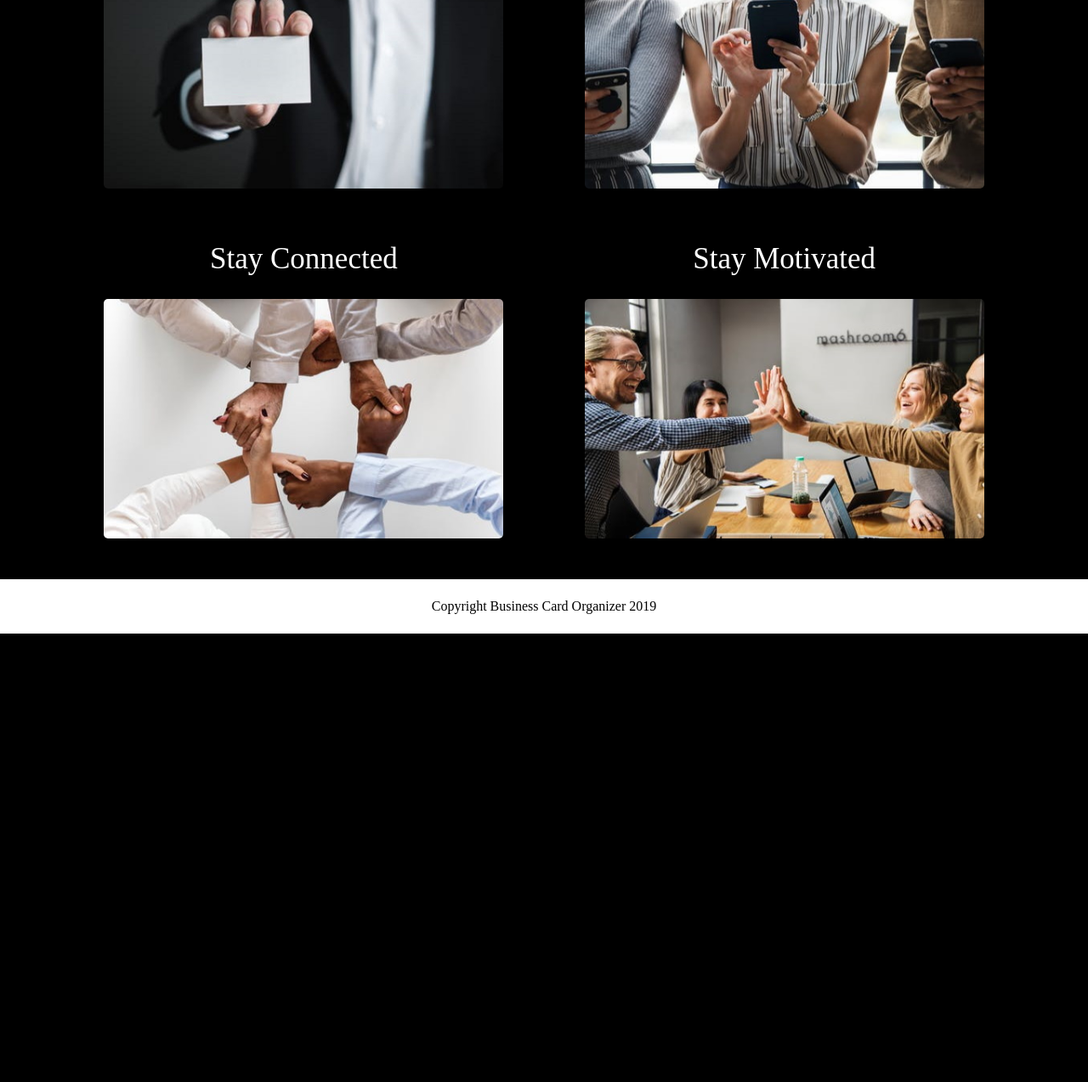
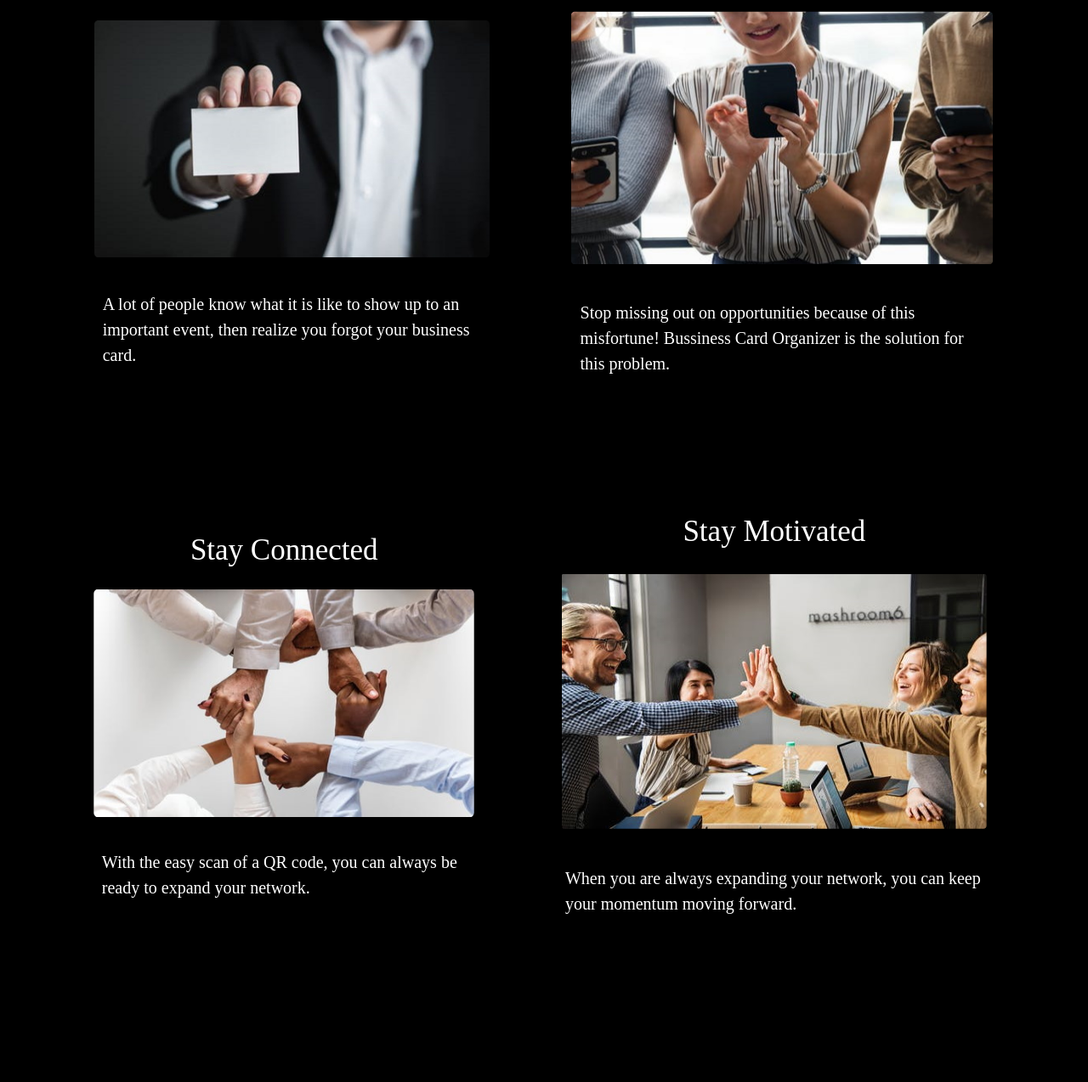
Before and after one commit to business-card-organizer-app/Taran-UI, a plain HTML site: page index.html in a window 1280 px wide. Shown: the part 752-2026 px from the top of the page at 85% size. Before the commit the page ends 1498 px from the top, so only its background shows below. Drawn offline with Linux system fonts and the light colour scheme.

Commit message:
added business info, and simplified the mock up

```diff
--- a/index.html
+++ b/index.html
@@ -33,22 +33,18 @@
       </div>
       <div class="card-pair-1">
         <div class="card1">
-          <div>
           <h3>Out With The Old</h3>
-          </div>
-          <div class="img">
           <img src="img/blankbusinesscard.jpeg" alt="Man holding a blank
             business card">
-          </div>
+          <p class="img-desc">A lot of people know what it is like to show up to
+            an important event, then realize you forgot your business card.</p>
         </div>
         <div class="card2">
-          <div>
           <h3>In With The New</h3>
-          </div>
-          <div class="img">
           <img src="img/grouponphones.jpeg" alt="Group of people using cell
             phones">
-          </div>
+          <p class="img-desc">Stop missing out on opportunities because of this
+            misfortune! Bussiness Card Organizer is the solution for this problem.</p>
         </div>
       </div>
       <div class="card-pair-2">
@@ -56,10 +52,15 @@
           <h3>Stay Connected</h3>
           <img src="img/multihandshake.jpeg" alt="Multiple people connecting
             their hands">
+          <p class="img-desc">With the easy scan of a QR code, you can always
+             be ready to expand your network.</p>
         </div>
         <div class="card4">
           <h3>Stay Motivated</h3>
           <img src="img/happypeople.jpeg" alt="A group of smiling people">
+          <p class="img-desc">When you are always expanding your network, you can
+            keep your momentum moving forward.
+          </p>
         </div>
       </div>
       <footer class="footer">
--- a/less/footer.less
+++ b/less/footer.less
@@ -1,7 +1,6 @@
 .footer {
   width: 100%;
   background: white;
-
   p {
     color: black;
     text-align: center;
--- a/less/home-page.less
+++ b/less/home-page.less
@@ -40,7 +40,7 @@ header {
 
   .top-content {
     text-align: center;
-    margin-bottom: 5%;
+    margin-bottom: 10%;
 
     @media @phone {
       width: 100%;
@@ -61,13 +61,17 @@ header {
     .flexDisplay(row, center);
     width: 85%;
     margin: 0 auto;
+    margin-bottom: 10%;
+
+    .img-desc {
+      margin: 5%;
+    }
 
     .card1 {
       .flexDisplay(column, center);
       margin: 0 auto;
       width: 500px;
       height: 400px;
-
       img {
         border-radius: 10px;
         width: 500px;
@@ -95,7 +99,6 @@ header {
         margin-right: 3%;
         width: auto;
         height: auto;
-        margin-bottom: 3%;
       }
     }
 
@@ -132,7 +135,6 @@ header {
         margin-left: 3%;
         width: auto;
         height: auto;
-        margin-bottom: 3%;
       }
     }
 
@@ -147,6 +149,11 @@ header {
     .flexDisplay(row, center);
     width: 85%;
     margin: 0 auto;
+    margin-bottom: 10%;
+
+    .img-desc {
+      margin: 5%;
+    }
 
     .card3 {
       .flexDisplay(column, center);
```
Also changed, not shown: css/index.css. Lines whose indentation alone changed are shown as unchanged.
